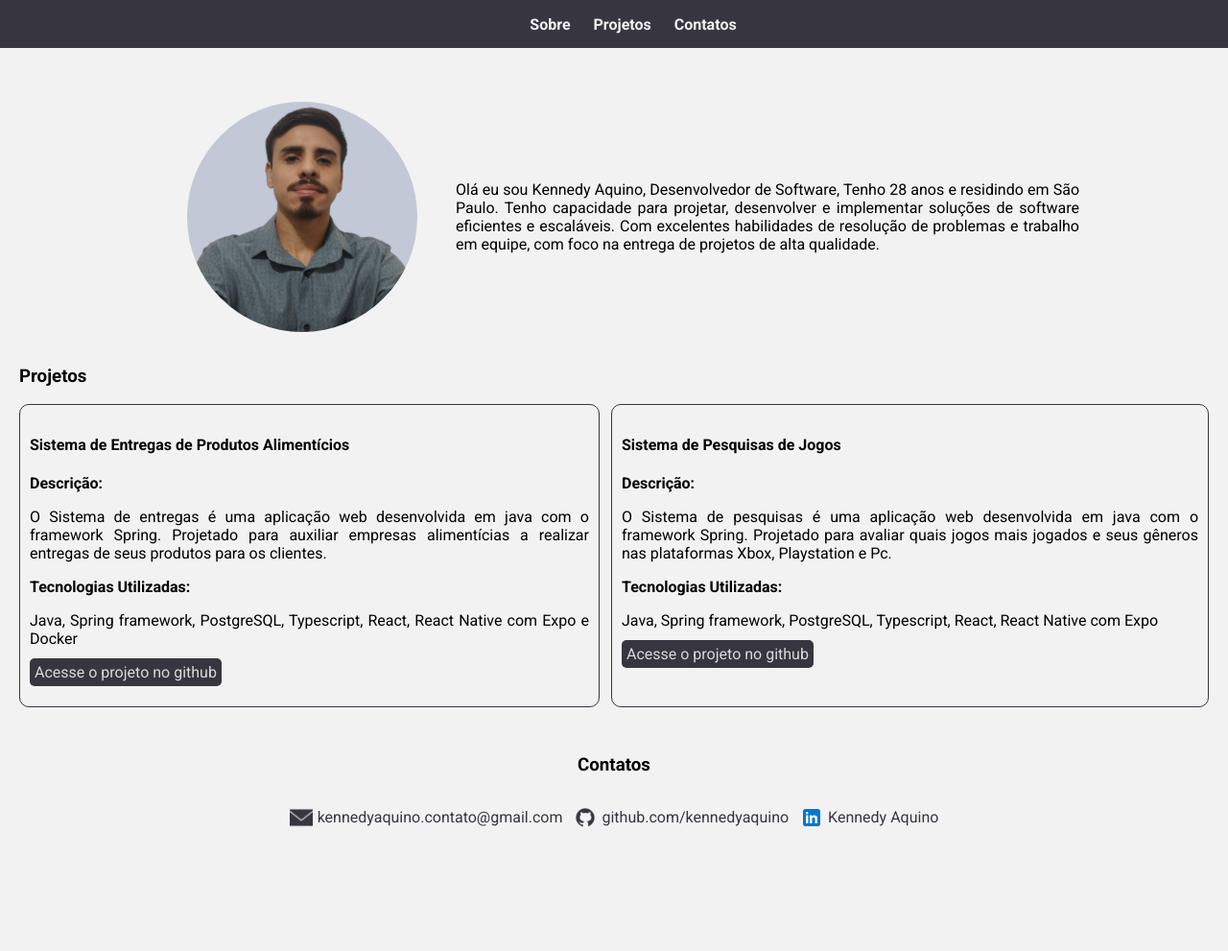
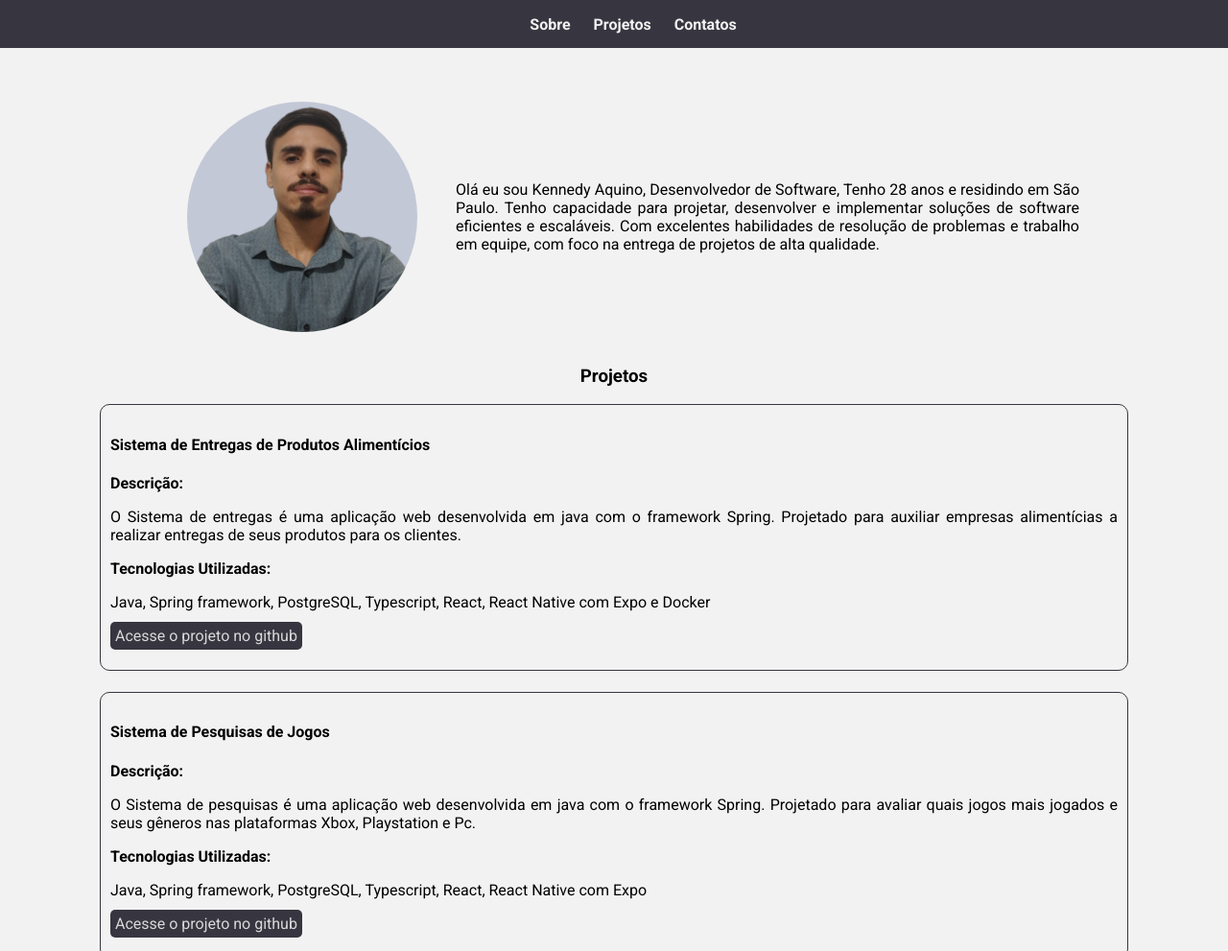
Before and after one commit to kennedyaquino/portfolio, a plain HTML site: page index.html in a window 1280 px wide. Shown: the top 991 px of the page at 96% size. Before the commit the page ends 897 px from the top, so only its background shows below. Drawn offline with Linux system fonts and the light colour scheme.

Commit message:
melhorando responsividade dos cards de projetos

```diff
--- a/style.css
+++ b/style.css
@@ -94,6 +94,10 @@ footer {
         margin-top: 20px;
     }
 
+    main h3 {
+        text-align: center;
+    }
+
     .about {
         flex-direction: row;
         justify-content: center;
@@ -106,7 +110,14 @@ footer {
 
     .projects {
         display: flex;
+        flex-direction: column;
+        justify-content: center;
+        align-items: center;
         gap: 12px;
+    }
+
+    .card-project {
+        width: 1050px;
     }
 
     footer h3 {
```
